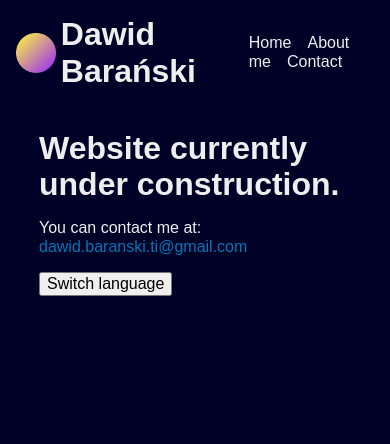
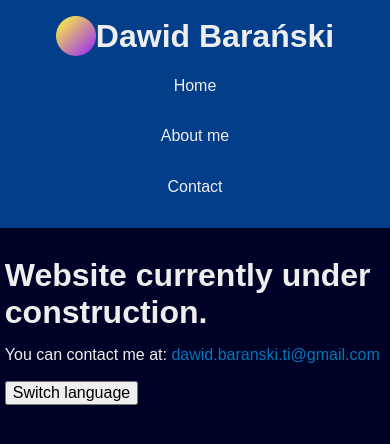
Before and after one commit to StanawalkaWorld/portfolio-website-old, a Vue app: page / in a window 390 px wide. Shown: the top 444 px of the page. Built offline with nearby package versions, Linux system fonts and the light colour scheme; a web font is replaced by a local one.

Commit message:
Added responsiveness to navbar and content

```diff
--- a/src/App.vue
+++ b/src/App.vue
@@ -31,5 +31,10 @@ body {
 .content {
     margin: $big-margin auto;
     width: 80%;
+
+    @media screen and (max-width: 768px) {
+        width: 100%;
+        padding: $small-margin;
+    }
 }
 </style>
--- a/src/components/NavBar.vue
+++ b/src/components/NavBar.vue
@@ -33,7 +33,9 @@ const lang = useLanguageStore();
     padding: $standard-margin;
     display: flex;
     align-items: center;
+    justify-content: center;
 
+    background: $secondary-color;
     .logo-container {
         display: flex;
         align-items: center;
@@ -45,7 +47,14 @@ const lang = useLanguageStore();
 
     .navlinklist {
         .navlink {
-            margin-right: $standard-margin;
+            display: block;
+            margin-right: $big-margin;
+            padding: $standard-margin;
+            border-radius: $small-margin;
+
+            &:hover {
+                background: rgba(255, 255, 255, 0.2);
+            }
         }
     }
 }
@@ -55,4 +64,27 @@ const lang = useLanguageStore();
 .logo-caption {
     margin-right: $big-margin;
 }
+
+@media screen and (max-width: 768px) {
+    .navbar {
+        flex-direction: column;
+
+        * {
+            margin: 0;
+        }
+
+        .navlinklist {
+            display: block;
+            width: 100%;
+            margin-top: $small-margin;
+            // flex-direction: column;
+
+            .navlink {
+                width: 100%;
+                border-radius: 0;
+                text-align: center;
+            }
+        }
+    }
+}
 </style>
```
